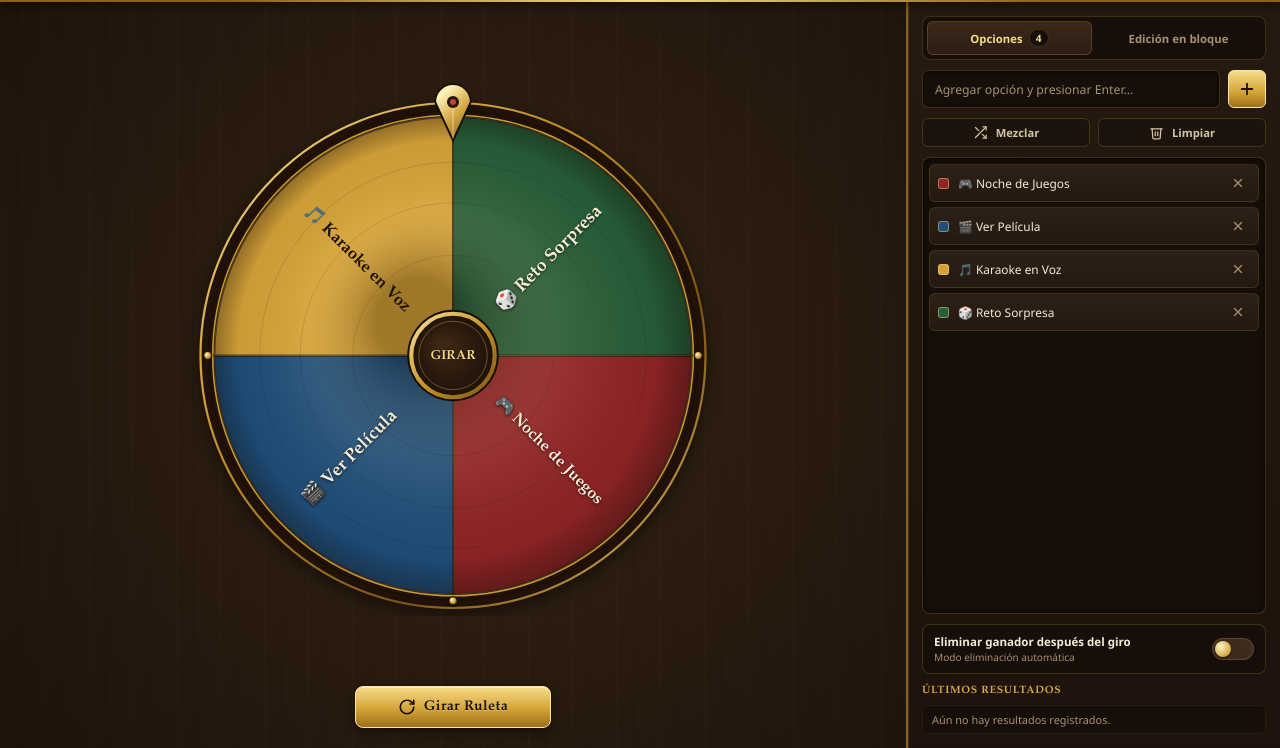
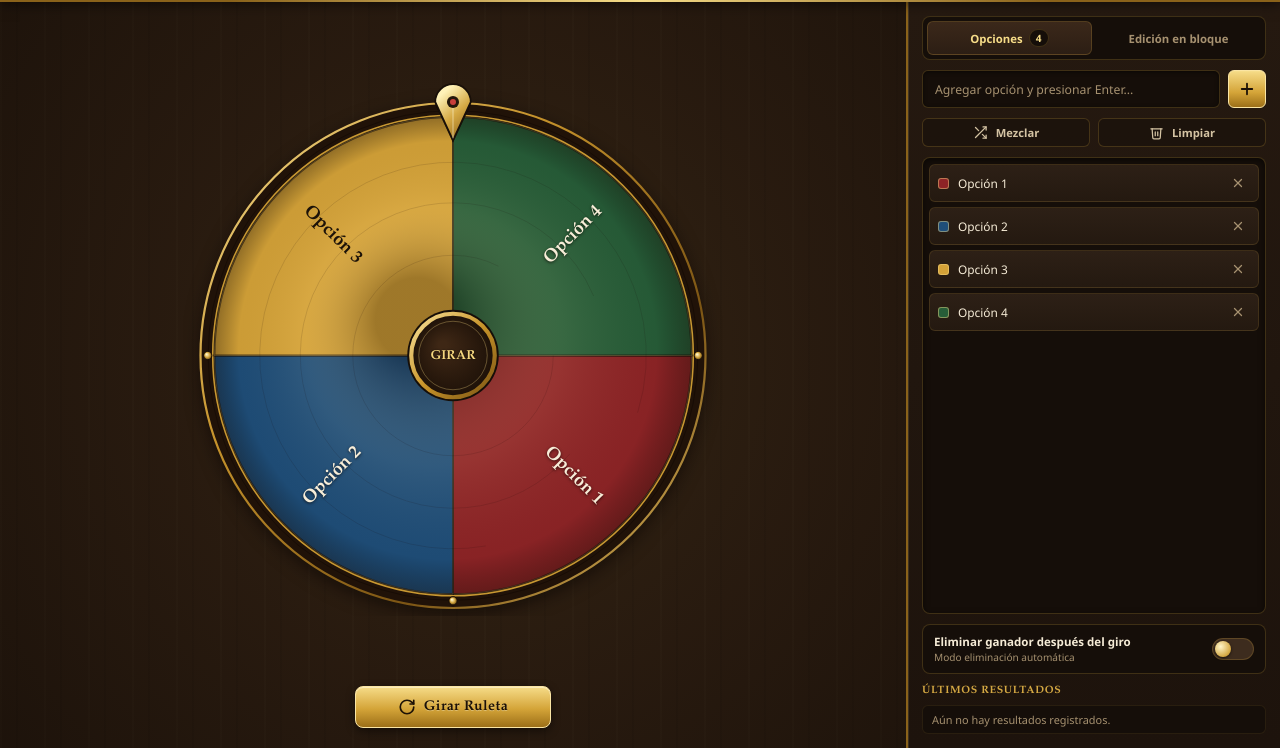
Before and after one commit to Lexo-ux/La-Ruleta-Del-Destino, a website built with Vite: page index.html in a window 1280 px wide. Shown: the part 52-800 px from the top of the page. Built offline with nearby package versions, Linux system fonts and the light colour scheme.

Commit message:
chore: use generic default options (Opción 1-4)

```diff
--- a/index.html
+++ b/index.html
@@ -242,7 +242,7 @@
           <div id="list-view" role="tabpanel" aria-labelledby="tab-list" class="panel-body">
             <ul id="options-list" class="options-list"></ul>
             <div id="empty-options" class="empty-state hidden">
-              <p>La lista está vacía.</p>
+              <p>Pon tus opciones arriba para girar la ruleta.</p>
               <button id="restore-defaults-btn" type="button" class="btn btn-secondary btn-sm">
                 Cargar opciones de ejemplo
               </button>
--- a/src/storage.js
+++ b/src/storage.js
@@ -1,10 +1,10 @@
-const STORAGE_KEY = 'ruleta_del_destino_v1';
+const STORAGE_KEY = 'ruleta_del_destino_v2';
 
 export const DEFAULT_OPTIONS = [
-  '🎮 Noche de Juegos',
-  '🎬 Ver Película',
-  '🎵 Karaoke en Voz',
-  '🎲 Reto Sorpresa',
+  'Opción 1',
+  'Opción 2',
+  'Opción 3',
+  'Opción 4',
 ];
 
 const DEFAULT_STATE = {
```
